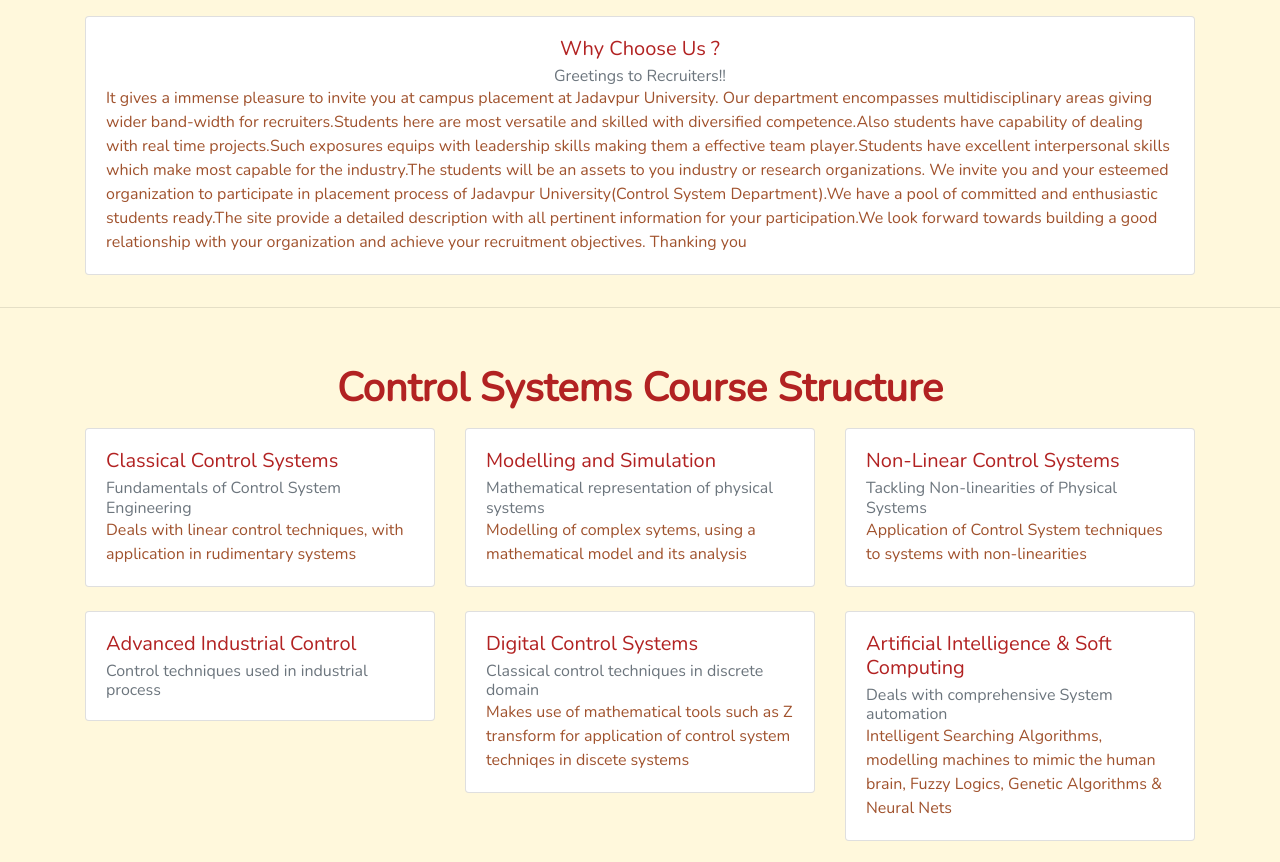
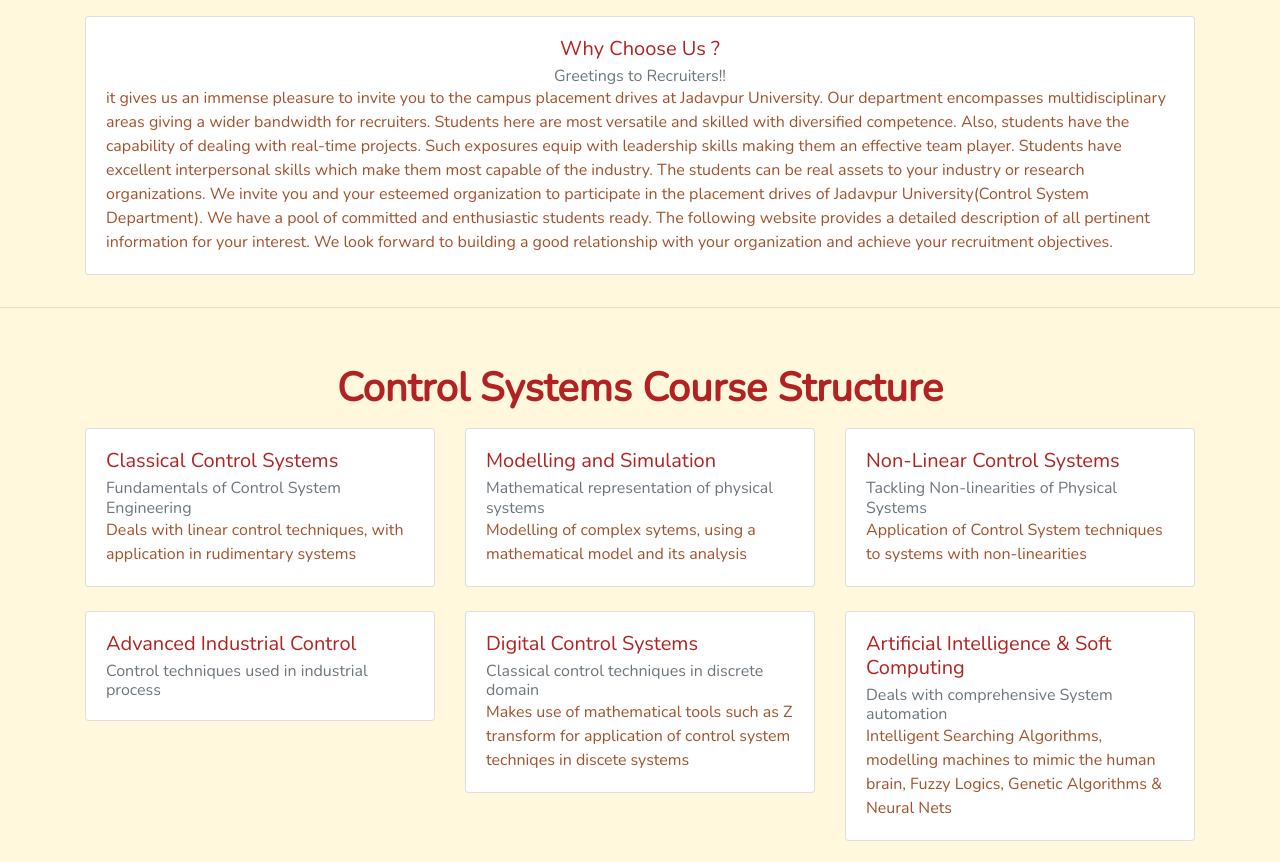
Before and after one commit to Control-system-ju/brochure, a plain HTML site: page index.html in a window 1280 px wide. Shown: the part 1100-1962 px from the top of the page. Drawn offline with nearby package versions, Linux system fonts and the light colour scheme.

Commit message:
Update index.html

```diff
--- a/index.html
+++ b/index.html
@@ -164,9 +164,8 @@
               <h5 class="card-title text-center">Why Choose Us ?</h5>
               <h6 class="card-subtitle text-muted text-center">Greetings to Recruiters!!</h6>
               <p class="card-text">
-               It gives a immense pleasure to invite you at campus placement at Jadavpur University. Our department encompasses multidisciplinary areas giving wider band-width for recruiters.Students here are most versatile and skilled with diversified competence.Also students have capability of dealing with real time projects.Such exposures equips with leadership skills making them a effective team player.Students have excellent interpersonal skills which make most capable for the industry.The students will be an assets to you industry or research organizations.
-We invite you and your esteemed organization to participate in placement process of Jadavpur University(Control System Department).We have a pool of committed and enthusiastic students ready.The site provide a detailed description with all pertinent information for your participation.We look forward towards building a good relationship with your organization and achieve your recruitment objectives.
-Thanking you
+              it gives us an immense pleasure to invite you to the campus placement drives at Jadavpur University. Our department encompasses multidisciplinary areas giving a wider bandwidth for recruiters. Students here are most versatile and skilled with diversified competence. Also, students have the capability of dealing with real-time projects. Such exposures equip with leadership skills making them an effective team player. Students have excellent interpersonal skills which make them most capable of the industry. The students can be real assets to your industry or research organizations.
+We invite you and your esteemed organization to participate in the placement drives of Jadavpur University(Control System Department). We have a pool of committed and enthusiastic students ready. The following website provides a detailed description of all pertinent information for your interest. We look forward to building a good relationship with your organization and achieve your recruitment objectives.
               </p>
             </div>
           </div>
```
